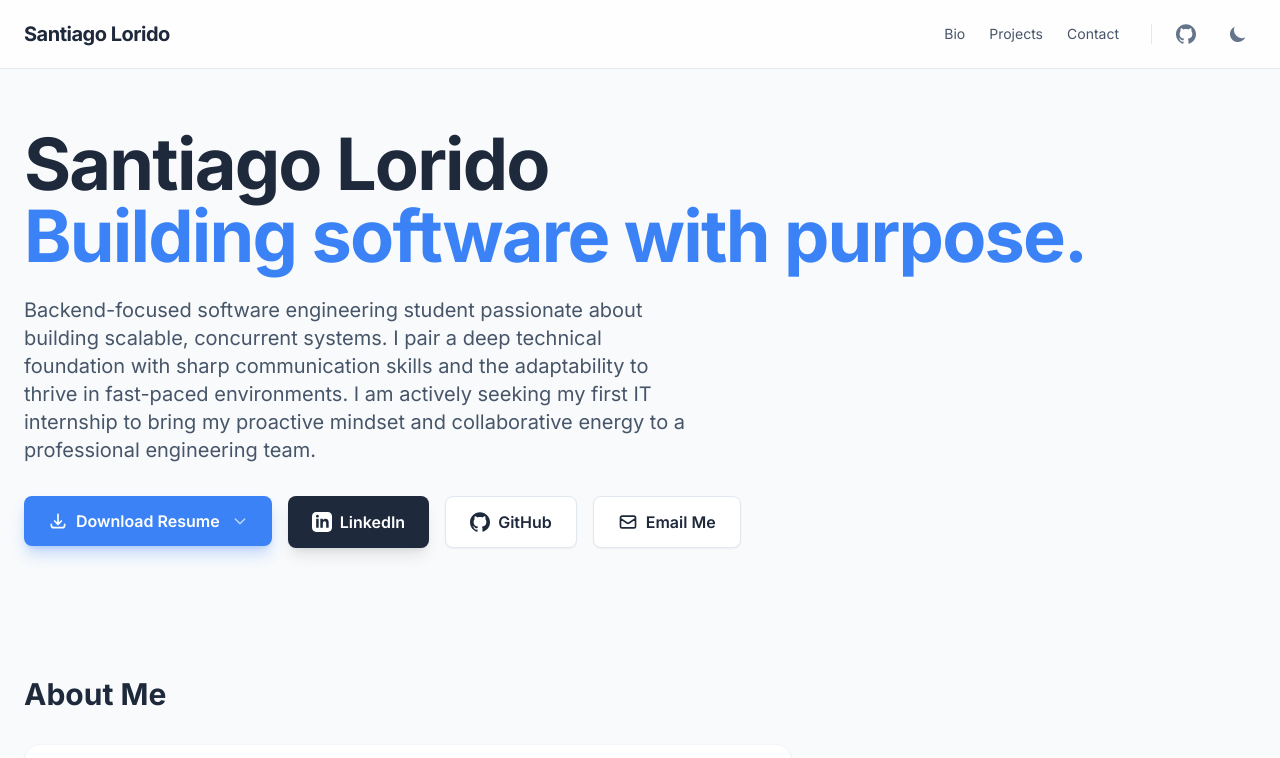
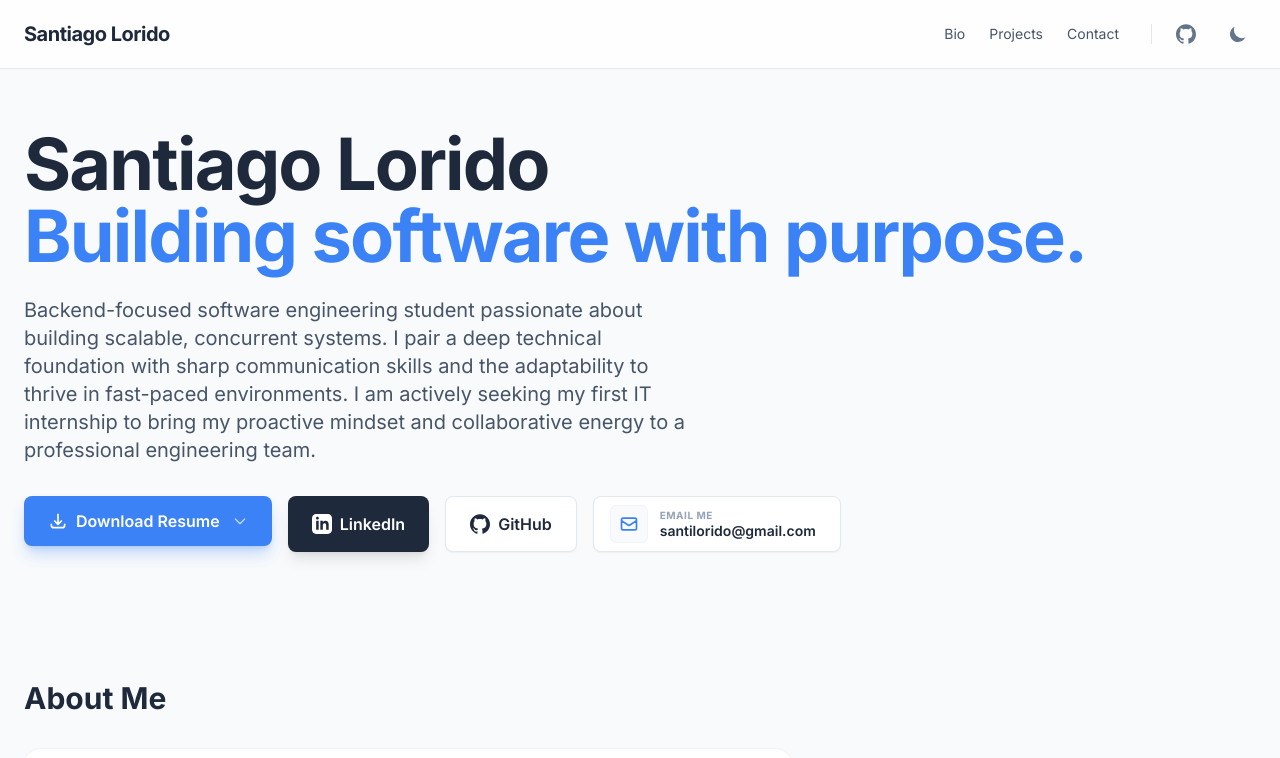
Before and after one commit to santilorido/santilorido.github.io, a plain HTML site: page index.html in a window 1280 px wide. Shown: the top 758 px of the page. Drawn offline with nearby package versions, Linux system fonts and the light colour scheme.

Commit message:
Display email address directly on action button

```diff
--- a/index.html
+++ b/index.html
@@ -141,10 +141,15 @@
             </a>
 
             <!-- Email Button -->
-            <a href="mailto:santilorido@gmail.com" class="bg-white dark:bg-slate-800 text-slate-800 dark:text-white border border-slate-200 dark:border-slate-700 px-6 py-3 rounded-lg font-semibold hover:bg-slate-50 dark:hover:bg-slate-700 transition-all shadow-sm flex items-center gap-2">
-                <svg class="w-5 h-5" fill="none" stroke="currentColor" viewBox="0 0 24 24"><path stroke-linecap="round" stroke-linejoin="round" stroke-width="2" d="M3 8l7.89 5.26a2 2 0 002.22 0L21 8M5 19h14a2 2 0 002-2V7a2 2 0 00-2-2H5a2 2 0 00-2 2v10a2 2 0 002 2z"></path></svg>
-                Email Me
-            </a>
+            <a href="mailto:santilorido@gmail.com" class="bg-white dark:bg-slate-800 text-slate-800 dark:text-white border border-slate-200 dark:border-slate-700 py-2 px-4 rounded-lg hover:bg-slate-50 dark:hover:bg-slate-700 transition-all shadow-sm flex items-center gap-3 group">
+                <div class="bg-slate-50 dark:bg-slate-900 p-2 rounded-md group-hover:bg-blue-50 dark:group-hover:bg-slate-800 transition-colors border border-slate-100 dark:border-slate-700">
+                    <svg class="w-5 h-5 text-blue-600 dark:text-blue-400" fill="none" stroke="currentColor" viewBox="0 0 24 24"><path stroke-linecap="round" stroke-linejoin="round" stroke-width="2" d="M3 8l7.89 5.26a2 2 0 002.22 0L21 8M5 19h14a2 2 0 002-2V7a2 2 0 00-2-2H5a2 2 0 00-2 2v10a2 2 0 002 2z"></path></svg>
+                </div>
+    <div class="flex flex-col items-start pr-2">
+        <span class="text-[10px] font-bold uppercase tracking-wider text-slate-400 dark:text-slate-500 leading-none mb-1">Email Me</span>
+        <span class="text-sm font-semibold leading-none">santilorido@gmail.com</span>
+    </div>
+</a>
         </div>
     </div>
 </header>
```
